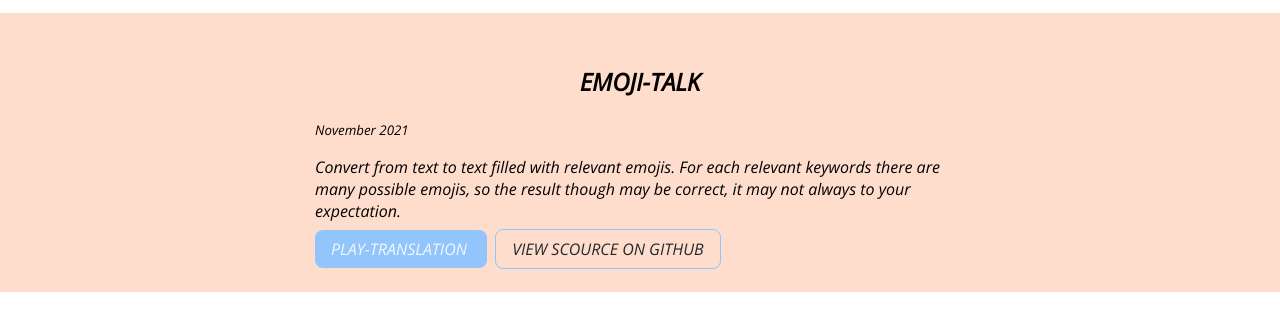
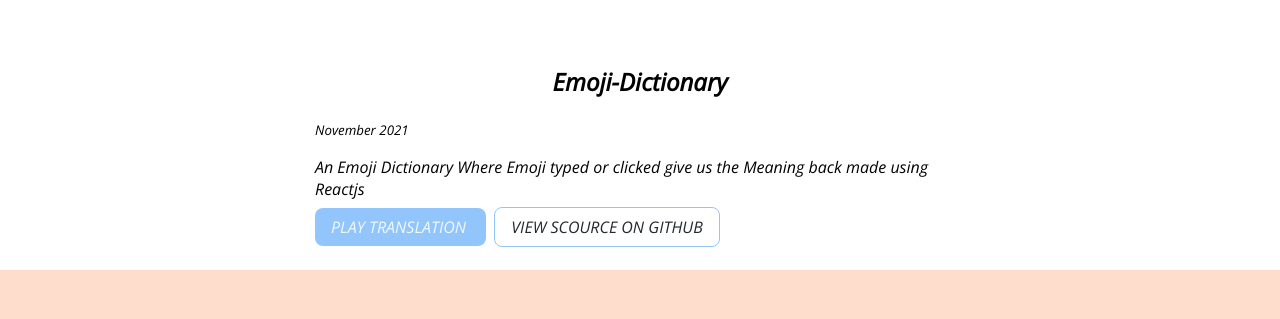
Before and after one commit to GarvG/LESSON-3-, a plain HTML site: page projects.html in a window 1280 px wide. Shown: the part 480-799 px from the top of the page. Drawn offline with nearby package versions, Linux system fonts and the light colour scheme.

Commit message:
Update projects.html

```diff
--- a/projects.html
+++ b/projects.html
@@ -45,7 +45,22 @@
         </div>
     </header>
 
+    <section class="section">
+        <div class="container container-center ">
+            <h1>Emoji-Dictionary</h1>
+            <small> November 2021</small>
+            <P>An Emoji Dictionary Where Emoji typed or clicked give us the Meaning back made using Reactjs </p>
+            <a class=" link link--primary" href="https://qy0oi.csb.app/">
+                PLAY TRANSLATION
+            </a>
+            <a class=" link link--secondary" href="https://github.com/GarvG/EmojiDictionary1">
+                VIEW SCOURCE ON GITHUB
 
+            </a>
+
+        </div>
+
+    </section>
 
     <section class="section ow">
         <div class="container container-center ">
```
